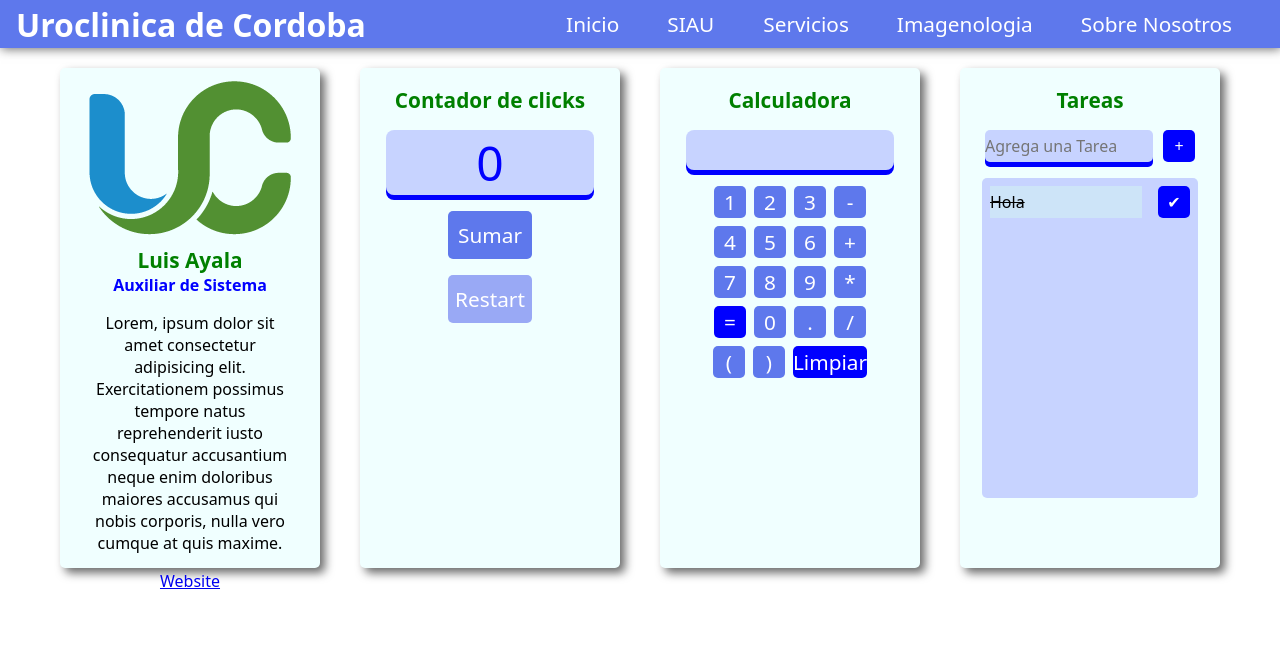
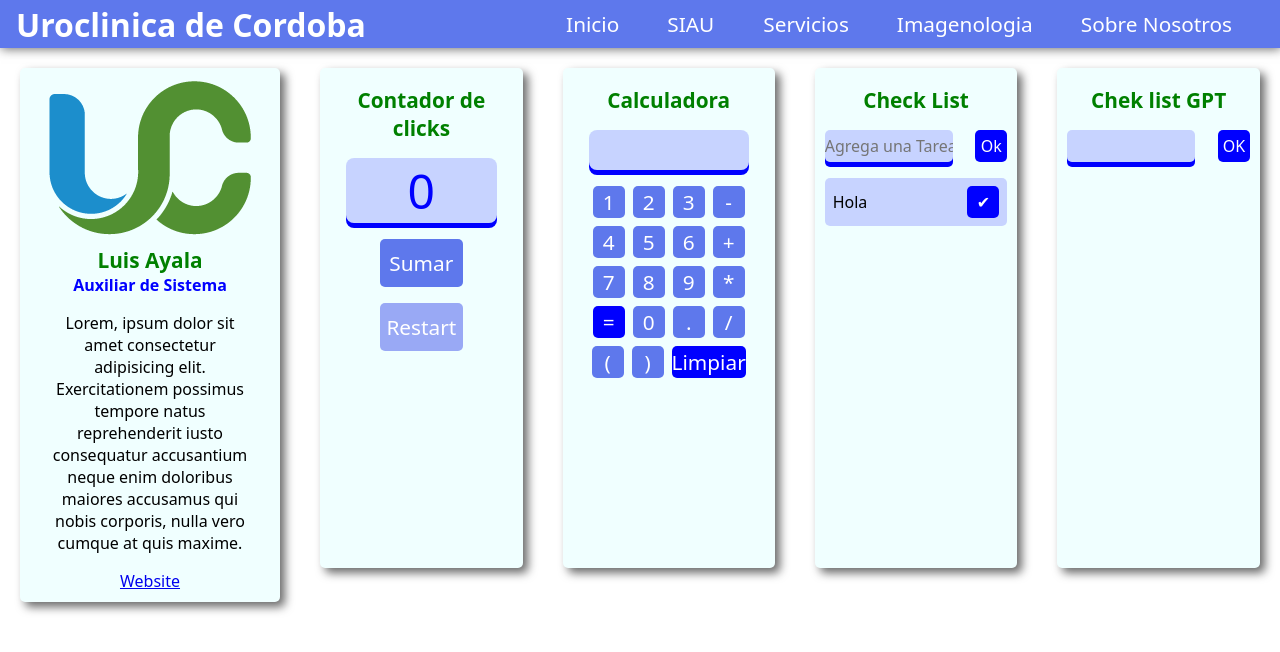
Before and after one commit to luisdy1972/pruebas-react, a React (Create React App) app: page / in a window 1280 px wide. Shown: the top 652 px of the page. Built offline with nearby package versions, Linux system fonts and the light colour scheme.

Commit message:
add-checklist-gpt

```diff
--- a/package.json
+++ b/package.json
@@ -10,6 +10,7 @@
     "react": "^18.2.0",
     "react-dom": "^18.2.0",
     "react-scripts": "5.0.1",
+    "uuid": "^9.0.0",
     "web-vitals": "^2.1.4"
   },
   "scripts": {
--- a/src/App.css
+++ b/src/App.css
@@ -1,5 +1,5 @@
 .Feed {
     display: flex;
-    align-items: center;
+    align-items: flex-start;
     justify-content: center;
 }
--- a/src/App.jsx
+++ b/src/App.jsx
@@ -1,11 +1,18 @@
 import React from "react"
 import { useState } from "react"
-import "./App.css"
+
+// componenetes
 import Navbar from "./componentes/Navbar"
 import Card from "./componentes/Card"
 import Contador from "./componentes/Contador"
 import Calculadora from "./componentes/Calculadora"
 import ListadoTareas from "./componentes/ListadoTareas"
+import InputAgregarTarea from "./componentes/InputAgregarTarea"
+import Tarea from "./componentes/Tarea"
+import TaskList from "./componentes/TaskList"
+
+// estilos
+import "./App.css"
 
 function App() {
 	let [displayContador, EnviarDisplay] = useState(0)
@@ -51,7 +58,14 @@ function App() {
 					<Calculadora />
 				</Card>
 				<Card>
-					<ListadoTareas />
+					<h2 className="card-title">Check List</h2>
+					<InputAgregarTarea />
+					<ListadoTareas>
+						<Tarea texto="Hola"></Tarea>
+					</ListadoTareas>
+				</Card>
+				<Card>
+					<TaskList></TaskList>
 				</Card>
 			</div>
 		</div>
--- a/src/componentes/InputAgregarTarea.jsx
+++ b/src/componentes/InputAgregarTarea.jsx
@@ -1,5 +1,5 @@
 import React from "react"
-function InputAgregarTarea() {
+function InputAgregarTarea(props) {
 	return (
 		<form className="contenedorForm">
 			<input
@@ -7,7 +7,9 @@ function InputAgregarTarea() {
 				type="text"
 				placeholder="Agrega una Tarea"
 			/>
-			<input className="botonAgregarTareas" type="button" value="+" />
+			<button className="botonAgregarTareas" type="button">
+				Ok
+			</button>
 		</form>
 	)
 }
--- a/src/componentes/ListadoTareas.jsx
+++ b/src/componentes/ListadoTareas.jsx
@@ -1,21 +1,8 @@
 import React from "react"
-import InputAgregarTarea from "./InputAgregarTarea"
 import "../hojas-de-estilos/ListadoTareas.css"
-import Tarea from "./Tarea"
-// import { useState } from "react"
 
-function ListadoTareas() {
-	// const [listaTareas, setListaTareas] = useState(" ")
-
-	return (
-		<div className="contenedor-formulario">
-			<h2 className="card-title">Tareas</h2>
-			<InputAgregarTarea />
-			<div className="feedTareas">
-				<Tarea texto={"Hola"} estado={"tareaOk"} />
-			</div>
-		</div>
-	)
+function ListadoTareas({ children }) {
+	return <div className="feedTareas">{children}</div>
 }
 
 export default ListadoTareas
--- a/src/componentes/Tarea.jsx
+++ b/src/componentes/Tarea.jsx
@@ -1,11 +1,18 @@
 import React from "react"
 import "../hojas-de-estilos/Tarea.css"
 
-function Tarea({ texto, estado }) {
+function Tarea({ id, texto }) {
+	let clase = "tareaPendiente"
+	function Chekear() {
+		clase = "tareaOk"
+		return clase
+	}
 	return (
 		<div className="contenedor-tarea">
-			<div className={estado || "tareaPendiente"}>{texto}</div>
-			<div className="boton-checklist">✔</div>
+			<div className="tareaPendiente">{texto}</div>
+			<div className="boton-checklist" onClick={() => Chekear()}>
+				✔
+			</div>
 		</div>
 	)
 }
--- /dev/null
+++ b/src/componentes/TaskList.jsx
@@ -0,0 +1,122 @@
+import React, { useState } from "react"
+import { v4 as uuidv4 } from "uuid"
+
+function TaskList() {
+	const [tasks, setTasks] = useState([])
+	const [taskInput, setTaskInput] = useState("")
+
+	const handleSubmit = (event) => {
+		event.preventDefault()
+		setTasks([...tasks, { id: uuidv4(), name: taskInput }])
+		setTaskInput("")
+	}
+
+	const handleDelete = (taskId) => {
+		setTasks(tasks.filter((task) => task.id !== taskId))
+	}
+
+	const handleEdit = (taskId) => {
+		const editedTask = tasks.find((task) => task.id === taskId)
+		editedTask.isEditing = true
+		setTasks([...tasks])
+	}
+
+	const handleCancel = (taskId) => {
+		const editedTask = tasks.find((task) => task.id === taskId)
+		editedTask.isEditing = false
+		setTasks([...tasks])
+	}
+
+	const handleSave = (taskId, taskName) => {
+		const editedTask = tasks.find((task) => task.id === taskId)
+		editedTask.name = taskName
+		editedTask.isEditing = false
+		setTasks([...tasks])
+	}
+
+	return (
+		<div>
+			<h2 className="card-title">Chek list GPT</h2>
+			<form className="contenedorForm" onSubmit={handleSubmit}>
+				<input
+					className="agregarTarea"
+					type="text"
+					value={taskInput}
+					onChange={(event) => setTaskInput(event.target.value)}
+				/>
+				<button className="botonAgregarTareas" type="submit">
+					OK
+				</button>
+			</form>
+			<ul className="feedTareas">
+				{tasks.map((task) => (
+					<Task
+						key={task.id}
+						task={task}
+						onDelete={handleDelete}
+						onEdit={handleEdit}
+						onCancel={handleCancel}
+						onSave={handleSave}
+					/>
+				))}
+			</ul>
+		</div>
+	)
+}
+
+function Task({ task, onDelete, onEdit, onCancel, onSave }) {
+	const [taskInput, setTaskInput] = useState(task.name)
+
+	if (task.isEditing) {
+		return (
+			<li>
+				<form className="contenedorForm">
+					<input
+						className="agregarTarea"
+						type="text"
+						value={taskInput}
+						onChange={(event) => setTaskInput(event.target.value)}
+					/>
+					<button
+						className="botonAgregarTareas"
+						type="button"
+						onClick={() => onSave(task.id, taskInput)}
+					>
+						OK
+					</button>
+					<button
+						className="botonAgregarTareas"
+						type="button"
+						onClick={() => onCancel(task.id)}
+					>
+						X
+					</button>
+				</form>
+			</li>
+		)
+	}
+
+	return (
+		<li className="contenedorForm">
+			{task.name}
+			<div>
+				<button
+					className="botonAgregarTareas"
+					type="button"
+					onClick={() => onDelete(task.id)}
+				>
+					x
+				</button>
+				<button
+					className="botonAgregarTareas"
+					type="button"
+					onClick={() => onEdit(task.id)}
+				>
+					Edit
+				</button>
+			</div>
+		</li>
+	)
+}
+
+export default TaskList
--- a/src/hojas-de-estilos/Card.css
+++ b/src/hojas-de-estilos/Card.css
@@ -1,5 +1,5 @@
 .card-body {
-    height: 30rem;
+    min-height: 30rem;
     width: 15rem;
     padding: 10px;
     margin: 20px;
--- a/src/hojas-de-estilos/ListadoTareas.css
+++ b/src/hojas-de-estilos/ListadoTareas.css
@@ -1,15 +1,10 @@
-.contenedor-formulario {
-    display: flex;
-    justify-content: center;
-    align-items: center;
-    flex-direction: column;
-}
-
 .contenedorForm {
     margin-top: 1rem;
     display: flex;
-    justify-content: center;
+    justify-content: space-between;
     align-items: center;
+    list-style: none;
+
 }
 
 .agregarTarea {
@@ -44,10 +39,10 @@
 }
 
 .feedTareas {
-    background-color: blue;
     margin: 1rem 0 0 0;
-    width: 90%;
-    min-height: 20rem;
+    width: 100%;
+    min-height: 70%;
     background-color: rgba(0, 0, 255, 0.171);
     border-radius: 5px;
+    list-style: none;
 }
--- a/src/hojas-de-estilos/Tarea.css
+++ b/src/hojas-de-estilos/Tarea.css
@@ -9,7 +9,6 @@
     align-items: center;
     height: 2rem;
     width: 100%;
-    background-color: rgb(205, 228, 248);
     margin: 0.5rem;
 }
 
```
Also changed, not shown: 1 other file (tests, documents, lock files or other folders).
